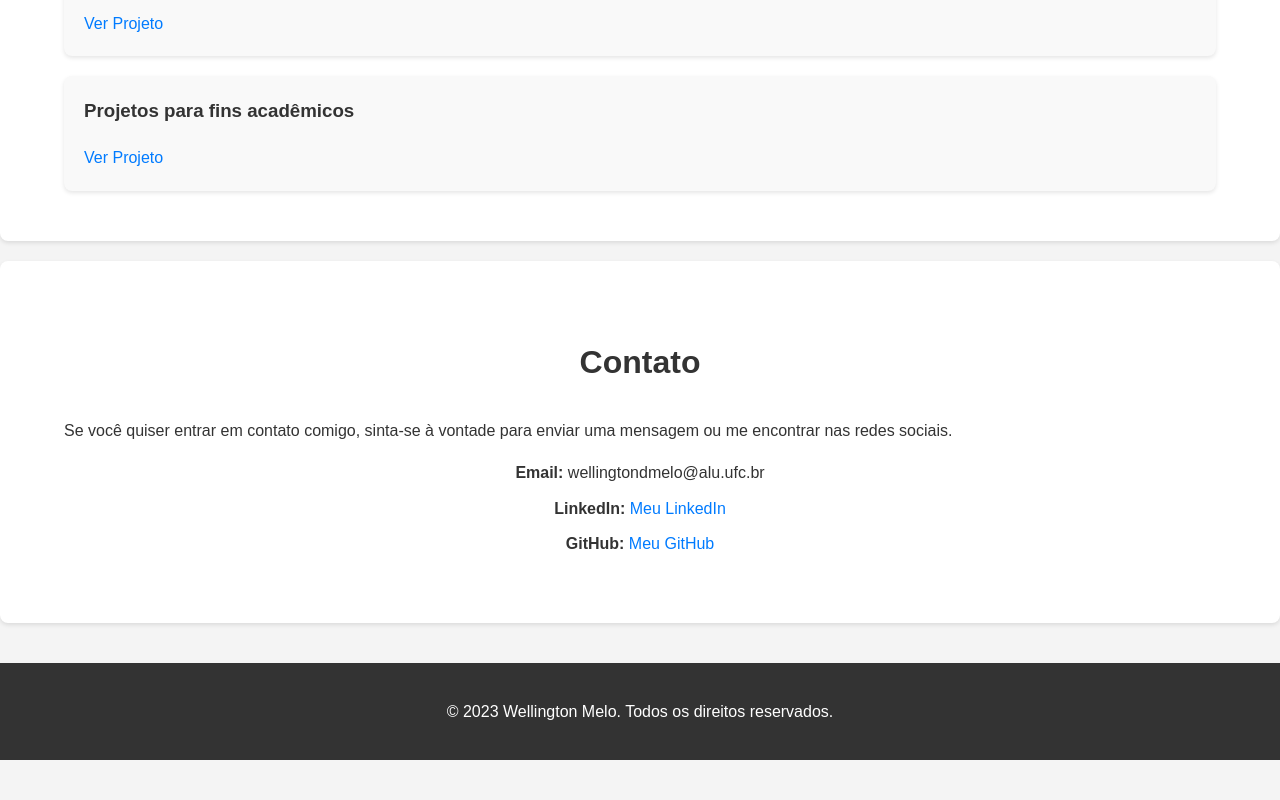
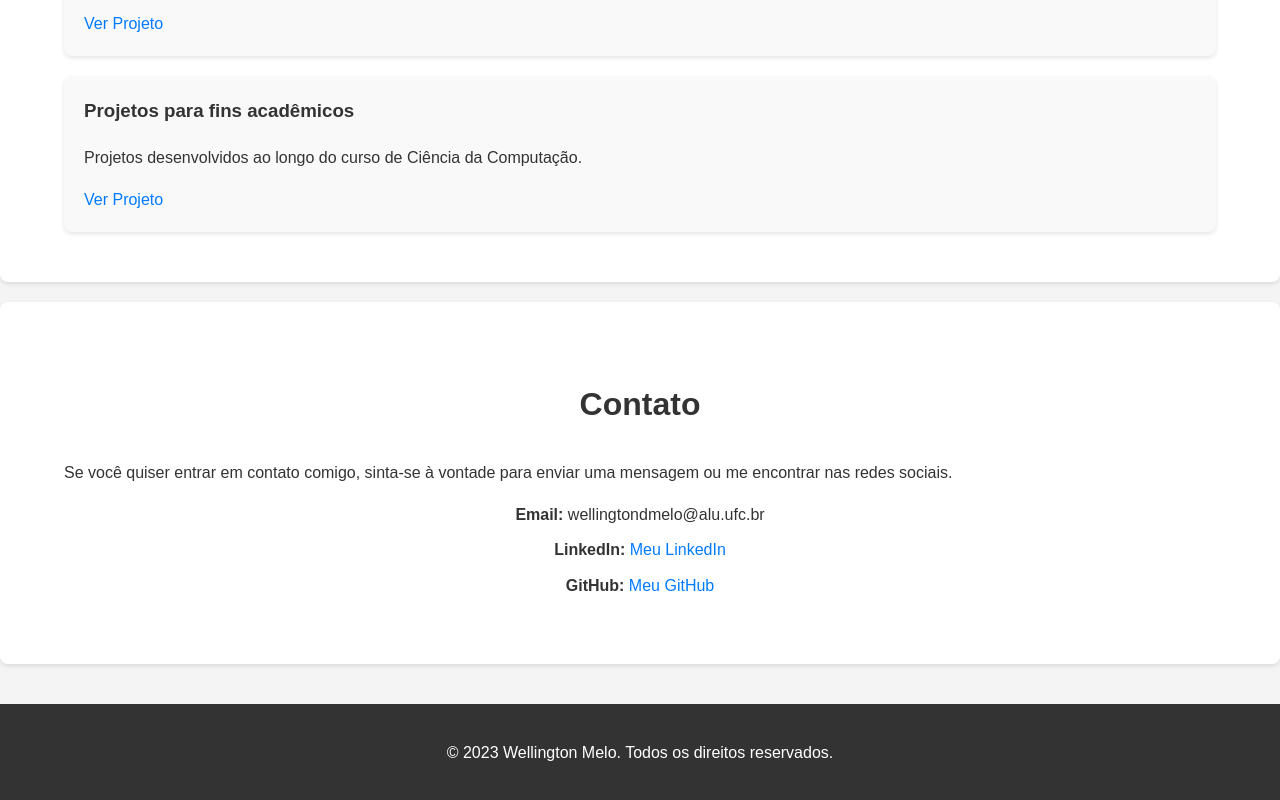
Before and after one commit to llmwill/DevWeb01, a plain HTML site: page index.html in a window 1280 px wide. Shown: the part 2343-3143 px from the top of the page. Before the commit the page ends 3103 px from the top, so only its background shows below. Drawn offline with Linux system fonts and the light colour scheme.

Commit message:
Update index.html

```diff
--- a/index.html
+++ b/index.html
@@ -112,6 +112,7 @@
                 </div>
                 <div class="portfolio-item">
                     <h3>Projetos para fins acadêmicos</h3>
+                    <p>Projetos desenvolvidos ao longo do curso de Ciência da Computação.</p>
                     <a href="https://github.com/llmwill/Faculdade" target="_blank">Ver Projeto</a>
                 </div>
             </div>
```
